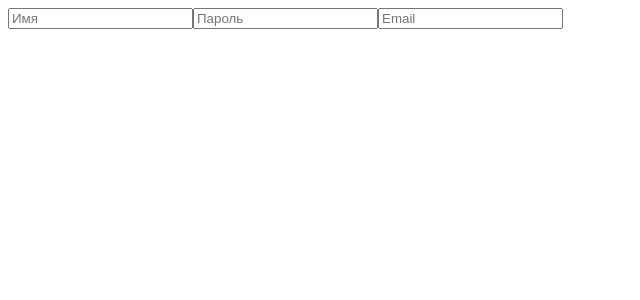
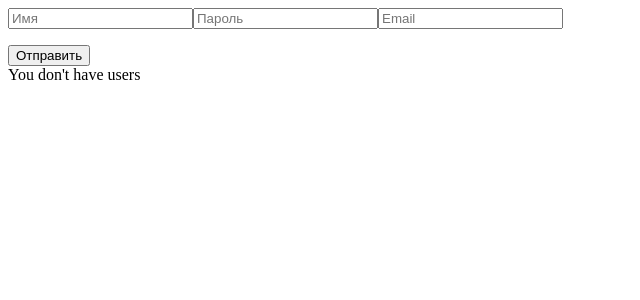
Before and after one commit to Trikita73/Vue.js_Learning, a Vue app: page / in a window 1280 px wide. Shown: the top 300 px of the page, without its empty margins (0-640 px from the left). Built offline with nearby package versions, Linux system fonts and the light colour scheme.

Commit message:
work_with_users

```diff
--- a/src/App.vue
+++ b/src/App.vue
@@ -59,14 +59,38 @@ export default {
 export default {
   data() {
     return {
+      users: [],
+      error: '',
       userName: '',
       userPass: '',
       userEmail: ''
     }
   },
   methods: {
+    /*
     insertData(val) {
       this.userName = val
+    }
+    */
+    sendData() {
+      if(this.userName == '') {
+        this.error = 'Вы не ввели имя!';
+        return;
+      } else if (this.userPass == '') {
+        this.error = 'Вы не ввели пароль!';
+        return;
+      } else if (this.userEmail == '') {
+        this.error = 'Вы не ввели email!';
+        retun;
+      }
+
+      this.error = '';
+
+      this.users.push({
+        name: this.userName,
+        pass: this.userPass,
+        email: this.userEmail
+      })
     }
   }
 }
@@ -74,8 +98,31 @@ export default {
 
 // HTML
 <template>
-  <input type="text" @input="insertData($event.target.value)" placeholder="Имя">
-  <input type="password" placeholder="Пароль">
-  <input type="email" placeholder="Email">
+  <!-- <input type="text" @input="insertData($event.target.value)" placeholder="Имя"> -->
+  <input type="text" v-model="userName" placeholder="Имя">
+  <input type="password" v-model="userPass" placeholder="Пароль">
+  <input type="email" v-model="userEmail" placeholder="Email">
+  <!--
   <p> {{ userName }}</p>
+  <p> {{ userPass }}</p>
+  <p> {{ userEmail }}</p>
+  -->
+  <p className="error">{{ error }}</p>
+  <button @click="sendData()">Отправить</button>
+  <!--<p>{{ users }}</p>-->
+
+  <div v-if="users.length == 0">
+    You don't have users
+  </div>
+  <div v-else-if="users.length == 1">
+    You have 1 element
+  </div>
+  <div v-else>
+    You have more than 1 element
+  </div>
+
+  <div v-for="(el, index) in users" :key="index">
+    <h3>{{ el.name }}</h3>
+    <p>{{ el.email }} - <b>{{ el.pass }}</b></p>
+  </div>
 </template>
```
